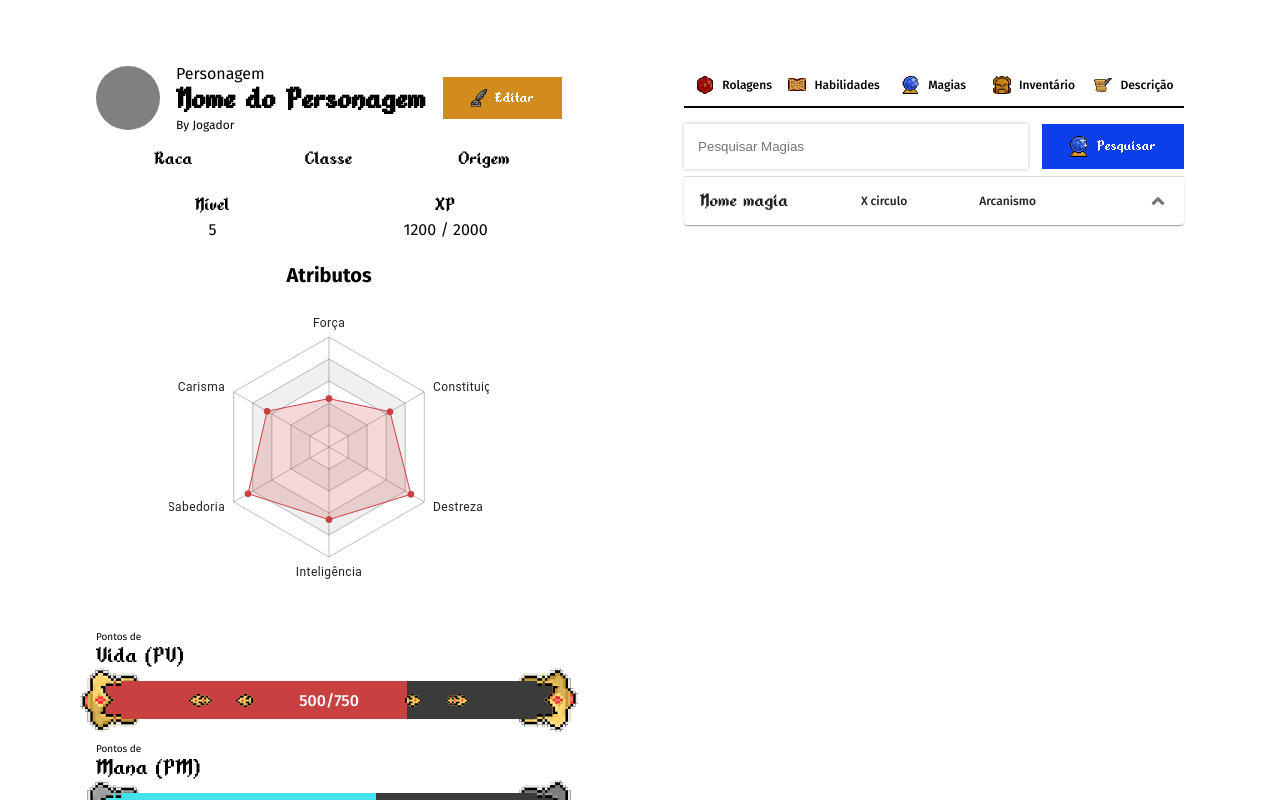
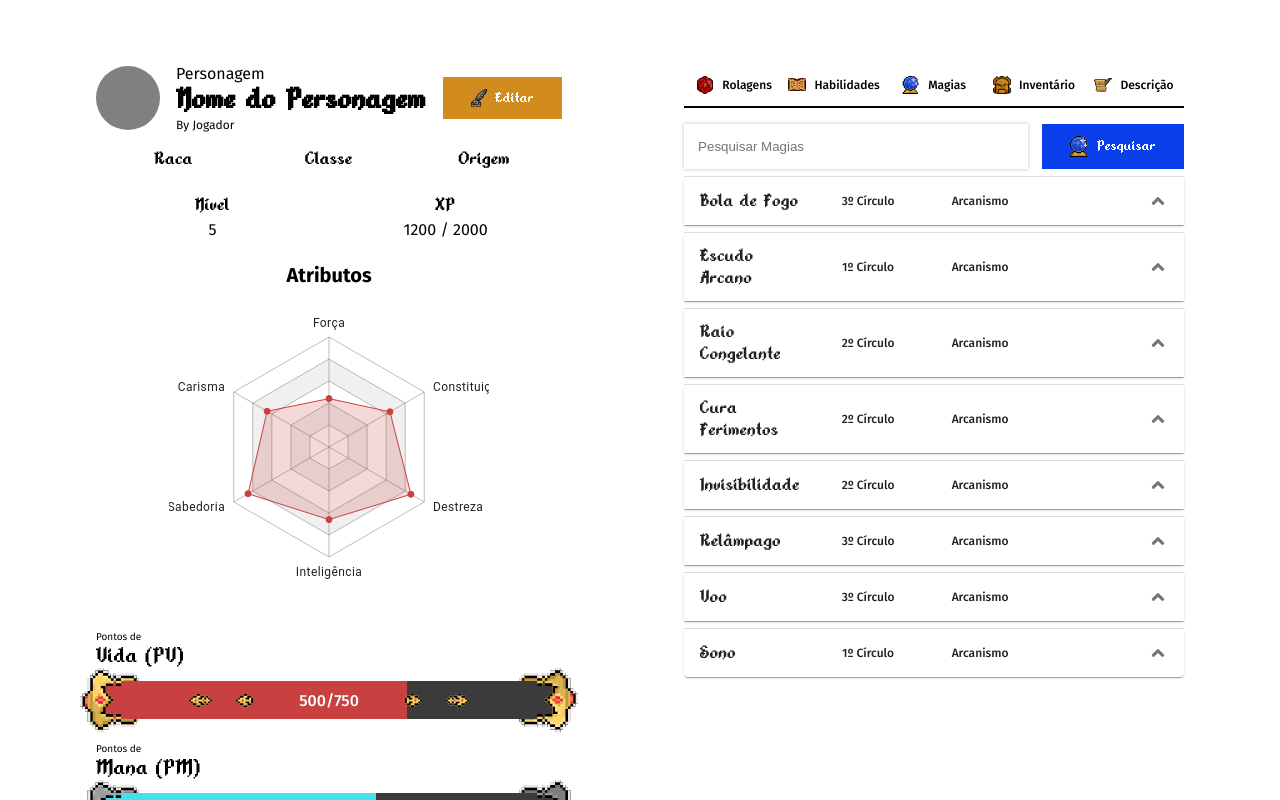
Before and after one commit to F20Org/f20-front, a React (Vite) app: page /f20-front/characters/1/spells in a window 1280 px wide. Built offline with nearby package versions, Linux system fonts and the light colour scheme.

Commit message:
feat: add a mock and a edit button in the spell accordion

```diff
--- /dev/null
+++ b/src/pages/Characters/DetailsPage/components/RightSection/components/SpellsSection/consts.ts
@@ -0,0 +1,120 @@
+type SpellAttributes = {
+  execution: string
+  range: string
+  target: string
+  duration: string
+}
+
+type Spell = {
+  id: number
+  name: string
+  circle: string
+  description: string
+  attributes: SpellAttributes
+}
+
+export const SPELLS_LIST: Spell[] = [
+  {
+    id: 1,
+    name: 'Bola de Fogo',
+    circle: '3º Círculo',
+    description:
+      'Lança uma esfera flamejante que explode ao impactar, causando 8d6 de dano de fogo em área.',
+    attributes: {
+      execution: 'Ação Padrão',
+      range: '30 metros',
+      target: 'Área de 6 metros de raio',
+      duration: 'Instantânea',
+    },
+  },
+  {
+    id: 2,
+    name: 'Escudo Arcano',
+    circle: '1º Círculo',
+    description:
+      'Cria uma barreira mágica invisível que concede +4 de bônus na Defesa.',
+    attributes: {
+      execution: 'Ação de Movimento',
+      range: 'Pessoal',
+      target: 'Você',
+      duration: '1 cena',
+    },
+  },
+  {
+    id: 3,
+    name: 'Raio Congelante',
+    circle: '2º Círculo',
+    description:
+      'Dispara um raio de gelo que causa 4d6 de dano de gelo e pode deixar o alvo lento.',
+    attributes: {
+      execution: 'Ação Padrão',
+      range: '18 metros',
+      target: '1 criatura',
+      duration: 'Instantânea',
+    },
+  },
+  {
+    id: 4,
+    name: 'Cura Ferimentos',
+    circle: '2º Círculo',
+    description: 'Restaura 2d8+5 pontos de vida da criatura tocada.',
+    attributes: {
+      execution: 'Ação Padrão',
+      range: 'Toque',
+      target: '1 criatura',
+      duration: 'Instantânea',
+    },
+  },
+  {
+    id: 5,
+    name: 'Invisibilidade',
+    circle: '2º Círculo',
+    description:
+      'O alvo se torna invisível, ganhando +20 em testes de Furtividade e camuflagem total.',
+    attributes: {
+      execution: 'Ação Padrão',
+      range: 'Toque',
+      target: '1 criatura',
+      duration: '1 cena ou até atacar',
+    },
+  },
+  {
+    id: 6,
+    name: 'Relâmpago',
+    circle: '3º Círculo',
+    description:
+      'Invoca um poderoso raio elétrico em linha reta causando 10d6 de dano elétrico.',
+    attributes: {
+      execution: 'Ação Padrão',
+      range: '30 metros',
+      target: 'Linha de 30m',
+      duration: 'Instantânea',
+    },
+  },
+  {
+    id: 7,
+    name: 'Voo',
+    circle: '3º Círculo',
+    description:
+      'Concede capacidade de voar com deslocamento de 18 metros por rodada.',
+    attributes: {
+      execution: 'Ação Padrão',
+      range: 'Toque',
+      target: '1 criatura',
+      duration: '10 minutos',
+    },
+  },
+  {
+    id: 8,
+    name: 'Sono',
+    circle: '1º Círculo',
+    description:
+      'Faz criaturas em uma área adormecerem profundamente por alguns minutos.',
+    attributes: {
+      execution: 'Ação Padrão',
+      range: '9 metros',
+      target: 'Área de 3 metros de raio',
+      duration: '1 minuto',
+    },
+  },
+]
--- a/src/pages/Characters/DetailsPage/components/RightSection/components/SpellsSection/index.tsx
+++ b/src/pages/Characters/DetailsPage/components/RightSection/components/SpellsSection/index.tsx
@@ -6,6 +6,7 @@ import { SearchInput } from '../SearchInput'
 import { StyledAccordionDetails } from 'components/Accordion/StyledAccordionDetails'
 
 import MagicBall from 'assets/icons/magicBall.svg'
+import PenIcon from 'assets/images/buttons/pen.svg'
 
 import {
   InnerAdjust,
@@ -14,9 +15,11 @@ import {
   SpellsSectionContainer,
   SpellsStyledAccordionSummary,
 } from './styles'
+import { SPELLS_LIST } from './consts'
 
 export const SpellsSection = () => {
   const [searchInput, setSearchInput] = useState('')
+  const [expandedId, setExpandedId] = useState<number | null>(null)
 
   return (
     <SpellsSectionContainer>
@@ -30,39 +33,44 @@ export const SpellsSection = () => {
         icon={MagicBall}
       />
 
-      <Accordion>
+      {SPELLS_LIST.map((spell, index) => (
+        <Accordion
+          key={spell.id}
+          expanded={expandedId === index}
+          onChange={() => setExpandedId(expandedId === index ? null : index)}
+        >
           <SpellsStyledAccordionSummary expandIcon={<FaAngleUp />}>
             <div>
-            <span> Nome magia </span> <p> X circulo </p> <p> Arcanismo </p>
+              <span>
+                {expandedId === index && (
+                  <img src={PenIcon} alt='Editar' width='22' />
+                )}
+                {spell.name}
+              </span>
+              <p> {spell.circle} </p> <p> Arcanismo </p>
             </div>
           </SpellsStyledAccordionSummary>
           <StyledAccordionDetails>
             <InnerAdjust>
               <SpellInfoContainer>
                 <div>
-                Execucao: <span> Padrao </span>
+                  Execucao: <span> {spell.attributes.execution} </span>
                 </div>
                 <div>
-                Alcance: <span> 2 metros </span>
+                  Alcance: <span> {spell.attributes.range} </span>
                 </div>
                 <div>
-                Alvo: <span> Adjacente </span>
+                  Alvo: <span> {spell.attributes.target} </span>
                 </div>
                 <div>
-                Duracao: <span> Instantanea </span>
+                  Duracao: <span> {spell.attributes.duration} </span>
                 </div>
               </SpellInfoContainer>
-            <SpellDescription>
-              A magia cria uma explosão de energia arcana em um ponto que você
-              possa ver dentro do alcance. Cada criatura na area da explosao
-              deve fazer um teste de resistencia de Destreza. Uma criatura sofre
-              6d6 de dano de forca se falhar no teste, ou metade do dano se
-              obtiver sucesso. A magia causa dano adicional dependendo do nivel
-              em que e conjurada: +1d6 para cada nivel acima do 3º.
-            </SpellDescription>
+              <SpellDescription>{spell.description}</SpellDescription>
             </InnerAdjust>
           </StyledAccordionDetails>
         </Accordion>
+      ))}
     </SpellsSectionContainer>
   )
 }
--- a/src/pages/Characters/DetailsPage/components/RightSection/components/SpellsSection/styles.ts
+++ b/src/pages/Characters/DetailsPage/components/RightSection/components/SpellsSection/styles.ts
@@ -18,12 +18,24 @@ export const SpellsStyledAccordionSummary = styled(StyledAccordionSummary)`
       font-weight: ${theme.FONT_WEIGHT.MEDIUM};
     `}
 
+    p {
+      text-align: center;
+      width: 100%;
+    }
+
     span {
+      width: 100%;
+
       ${({ theme }) => css`
         font-family: ${theme.FONTS.PRIMARY};
         font-size: ${theme.FONT_SIZE.LARGE};
         font-weight: ${theme.FONT_WEIGHT.MEDIUM};
       `}
+
+      display: flex;
+      align-items: center;
+
+      gap: 14px;
     }
 
     width: 75%;
```
Lines whose indentation alone changed are shown as unchanged.
